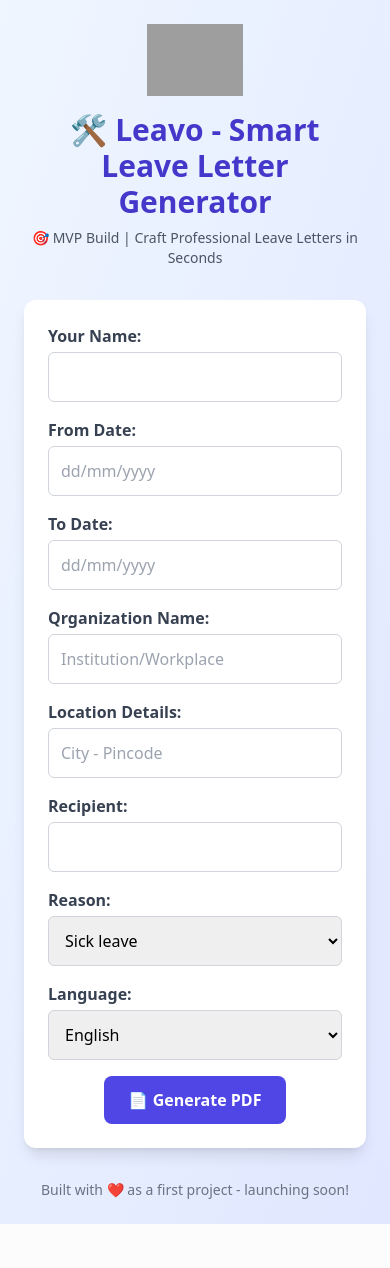
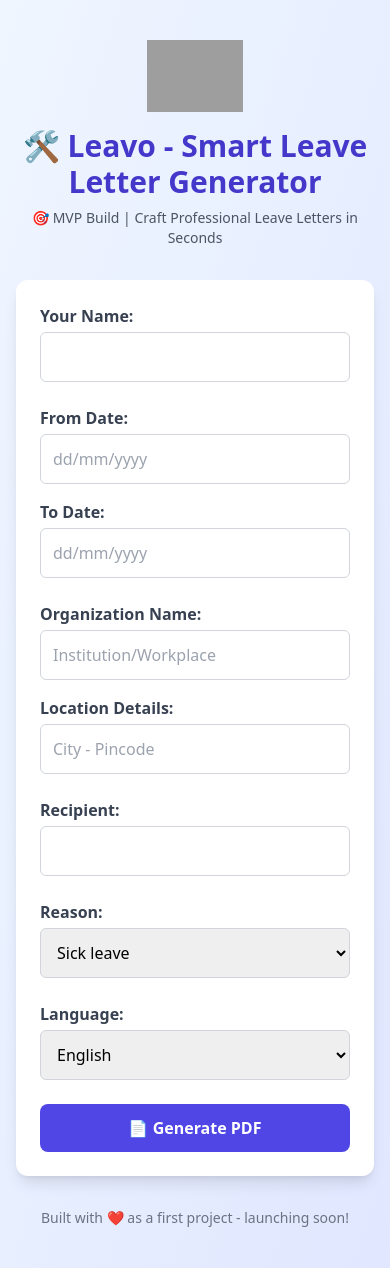
Before and after one commit to 241001076/Leavo, a Flask app: page / in a window 390 px wide. Before the commit the page ends 1224 px from the top, so only its background shows below. Run offline with Flask 3, Linux system fonts and the light colour scheme; some libraries are stand-ins or nearby versions; grey boxes are pictures that could not be loaded.

Commit message:
Changes for Mobile UI

```diff
--- a/templates/index.html
+++ b/templates/index.html
@@ -3,11 +3,13 @@
 <head>
     <meta charset="UTF-8">
     <title>Leavo - Smart Leave Letter Generator</title>
+    <meta name="viewport" content="width=device-width, initial-scale=1" />
     <script src="https://cdn.tailwindcss.com"></script>
 </head>
 <body class="bg-gradient-to-br from-blue-50 to-indigo-100 min-h-screen font-sans">
 
-    <div class="max-w-3xl mx-auto p-6">
+    <div class="min-h-screen bg-gradient-to-br from-blue-50 to-indigo-100 py-10 px-4 sm:px-6">
+
         <!-- Header -->
         <div class="text-center mb-8">
             <img src="https://cdn-icons-png.flaticon.com/512/2202/2202112.png" alt="Leave Icon" class="w-24 mx-auto mb-4">
@@ -16,15 +18,15 @@
         </div>
 
         <!-- Form -->
-        <form method="post" class="bg-white p-6 rounded-xl shadow-lg space-y-4">
+        <form method="post" class="w-full sm:max-w-md md:max-w-lg lg:max-w-xl mx-auto bg-white p-6 sm:p-8 rounded-xl shadow-lg space-y-6">
 
-            <!--Name-->
+            <!-- Name -->
             <div>
                 <label class="block text-gray-700 font-semibold">Your Name:</label>
                 <input type="text" name="name" required class="w-full mt-1 p-3 rounded-md border border-gray-300">
             </div>
 
-            <!--Dates-->
+            <!-- Dates -->
             <div class="grid grid-cols-1 md:grid-cols-2 gap-4">
                 <div>
                     <label class="block text-gray-700 font-semibold">From Date:</label>
@@ -36,11 +38,11 @@
                 </div>
             </div>
 
-            <!--ADDRESS-->
+            <!-- Address -->
             <div class="grid grid-cols-1 md:grid-cols-2 gap-4">
                 <div>
-                  <label class="block text-gray-700 font-semibold">Qrganization Name:</label>
-                  <input type="text" name="workplace" placeholder="Institution/Workplace" required class="w-full mt-1 p-3 rounded-md border border-gray-300">
+                    <label class="block text-gray-700 font-semibold">Organization Name:</label>
+                    <input type="text" name="workplace" placeholder="Institution/Workplace" required class="w-full mt-1 p-3 rounded-md border border-gray-300">
                 </div>
                 <div>
                     <label class="block text-gray-700 font-semibold">Location Details:</label>
@@ -48,12 +50,13 @@
                 </div>
             </div>
 
-            <!--RECEIPIENT-->
+            <!-- Recipient -->
             <div>
                 <label class="block text-gray-700 font-semibold">Recipient:</label>
                 <input type="text" name="recipient" required class="w-full mt-1 p-3 rounded-md border border-gray-300">
             </div>
 
+            <!-- Reason -->
             <div>
                 <label class="block text-gray-700 font-semibold">Reason:</label>
                 <select name="reason" class="w-full mt-1 p-3 rounded-md border border-gray-300">
@@ -63,6 +66,7 @@
                 </select>
             </div>
 
+            <!-- Language -->
             <div>
                 <label class="block text-gray-700 font-semibold">Language:</label>
                 <select name="language" class="w-full mt-1 p-3 rounded-md border border-gray-300">
@@ -70,8 +74,9 @@
                 </select>
             </div>
 
+            <!-- Submit Button -->
             <div class="text-center">
-                <button type="submit" class="bg-indigo-600 hover:bg-indigo-700 text-white font-semibold py-3 px-6 rounded-lg transition duration-300">
+                <button type="submit" class="w-full bg-indigo-600 hover:bg-indigo-700 text-white font-semibold py-3 px-6 rounded-lg transition duration-300">
                     📄 Generate PDF
                 </button>
             </div>
```
Also changed, not shown: 1 other file.
